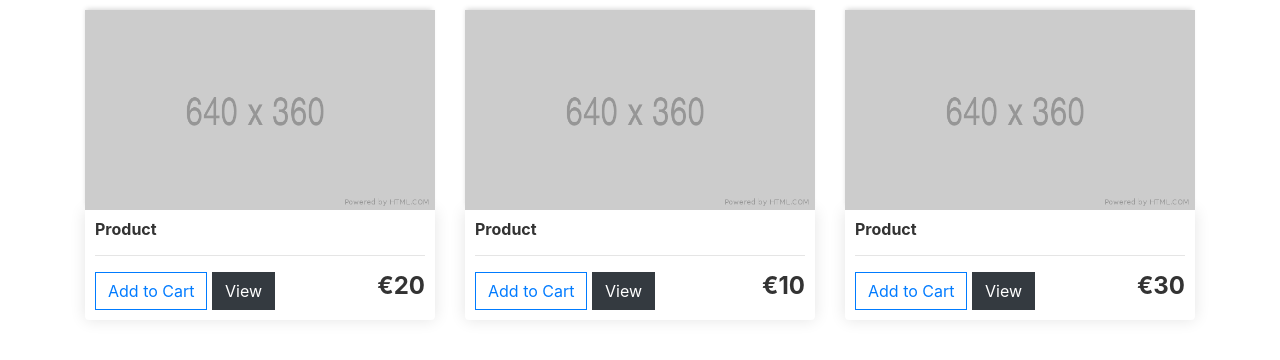
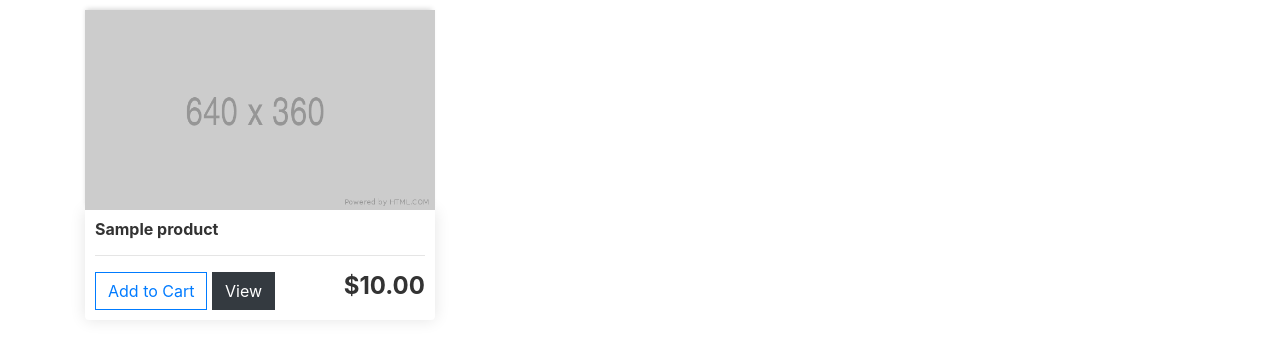
Before and after one commit to 1208kelly/Full_Stack_Frameworks_with_Django_Milestone_Project_1208, a Django app: page / in a window 1280 px wide. Shown: the part 56-416 px from the top of the page. Run offline with Django 3.2, Linux system fonts and the light colour scheme; tables that the repository leaves empty hold one stand-in row (values such as "Sample post"); some libraries are stand-ins or nearby versions.

Commit message:
Updated shop.html file to display newly added products

```diff
--- a/shop/templates/shop/shop.html
+++ b/shop/templates/shop/shop.html
@@ -3,40 +3,18 @@
 
 {% block content %}
     <div class="row">
+        {% for product in products %}
 		<div class="col-lg-4">
             <img class="thumbnail" src="{% static 'images/placeholder.png' %}">
 			<div class="box-element product">
-                <h6><strong>Product</strong></h6>
+                <h6><strong>{{product.name}}</strong></h6>
 				<hr>
 
 				<button  class="btn btn-outline-primary add-btn">Add to Cart</button>
 				<a class="btn btn-dark" href="#">View</a>
-				<h4 id="cost-display"><strong>€20</strong></h4>
+				<h4 id="cost-display"><strong>${{product.price|floatformat:2}}</strong></h4> <!-- float format from stackoverflow -->
 			</div>
 		</div>
-
-		<div class="col-lg-4">
-            <img class="thumbnail" src="{% static 'images/placeholder.png' %}">
-			<div class="box-element product">
-				<h6><strong>Product</strong></h6>
-				<hr>
-
-				<button  class="btn btn-outline-primary add-btn">Add to Cart</button>
-				<a class="btn btn-dark" href="#">View</a>
-				<h4 id="cost-display"><strong>€10</strong></h4>
-			</div>
-		</div>
-
-		<div class="col-lg-4">
-            <img class="thumbnail" src="{% static 'images/placeholder.png' %}">
-			<div class="box-element product">
-                <h6><strong>Product</strong></h6>
-				<hr>
-
-				<button  class="btn btn-outline-primary add-btn">Add to Cart</button>
-				<a class="btn btn-dark" href="#">View</a>
-				<h4 id="cost-display"><strong>€30</strong></h4>
-			</div>
-		</div>
+        {% endfor %}
 	</div>
 {% endblock %}
```
